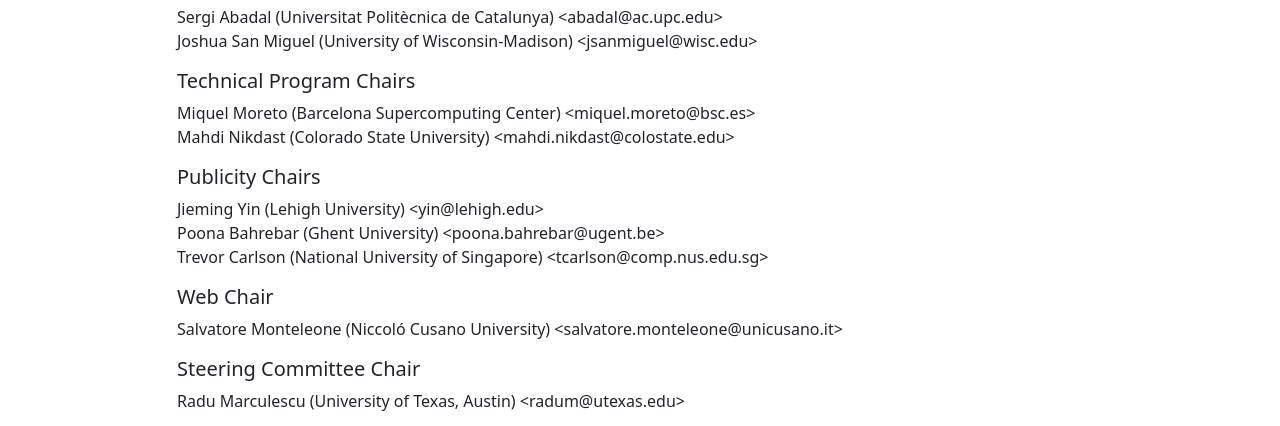
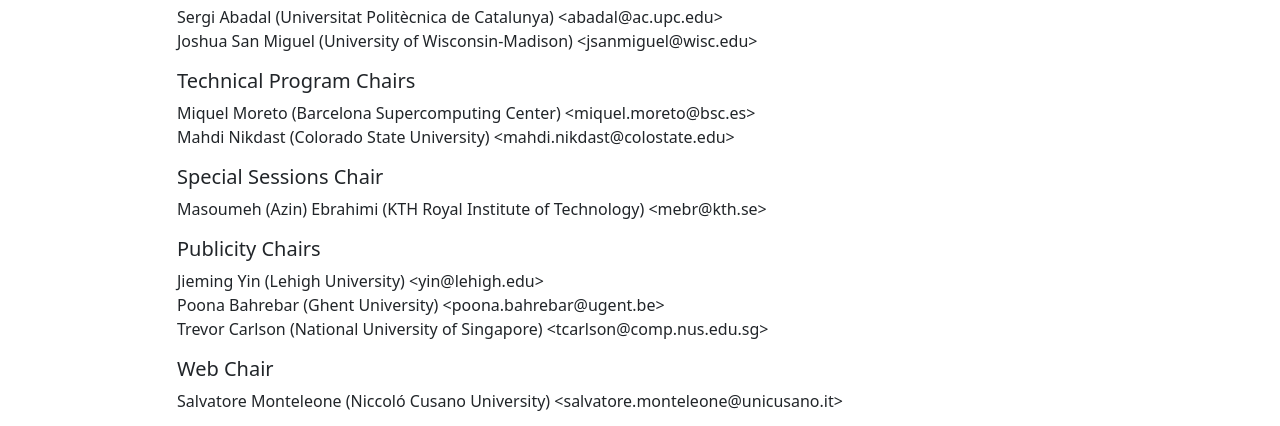
Before and after one commit to NOCS2022/NOCS2022.github.io, a plain HTML site: page committee.html in a window 1280 px wide. Shown: the part 196-622 px from the top of the page. Drawn offline with Linux system fonts and the light colour scheme.

Commit message:
Masoumeh (Azin) Ebrahimi joins NOCS as Special Sessions Chair

```diff
--- a/committee.html
+++ b/committee.html
@@ -89,6 +89,11 @@
                     Mahdi Nikdast (Colorado State University) &lt;mahdi.nikdast@colostate.edu&gt;<br>
                 </p>
 
+                <h5>Special Sessions Chair</h5>
+                <p>
+                    Masoumeh (Azin) Ebrahimi (KTH Royal Institute of Technology) &lt;mebr@kth.se&gt;<br>
+                </p>
+
                 <h5>Publicity Chairs</h5>
                 <p>
                     Jieming Yin (Lehigh University) &lt;yin@lehigh.edu&gt;<br>
```
Also changed, not shown: cfp/nocs2022-cfp.txt, 2 other files.
